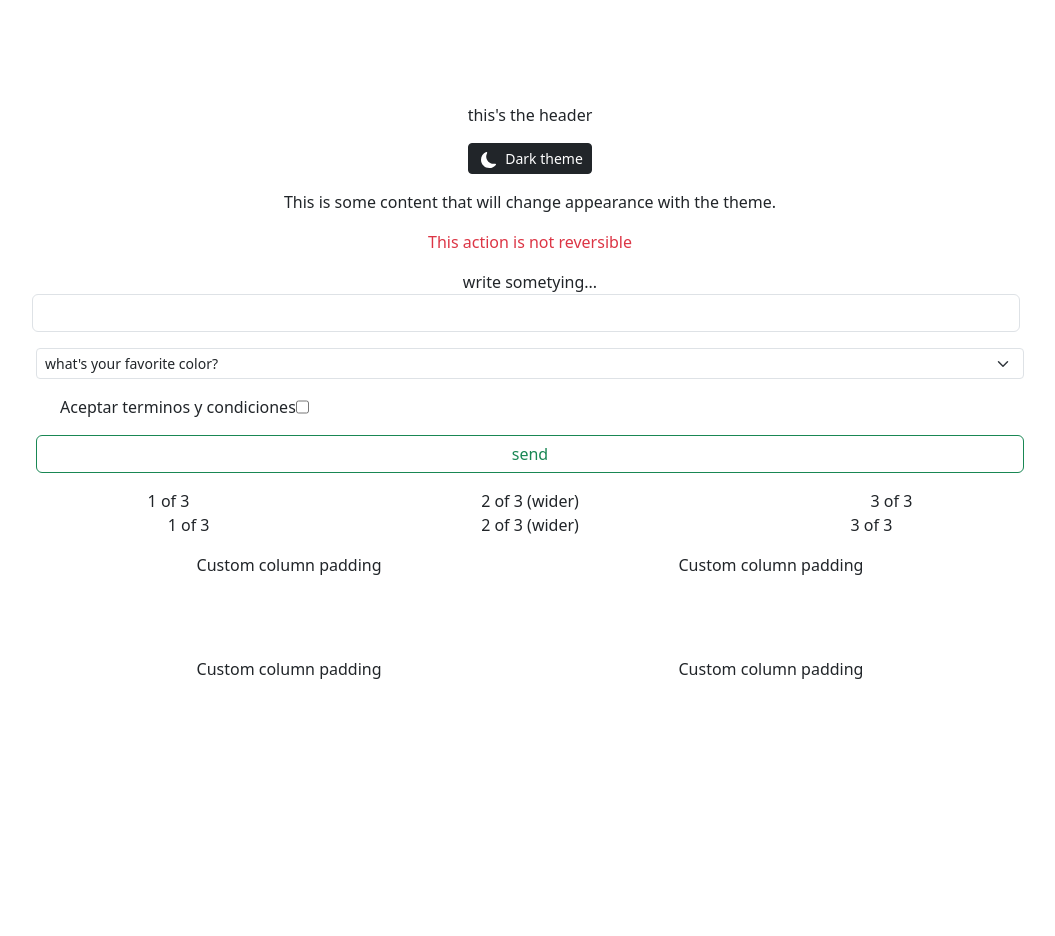
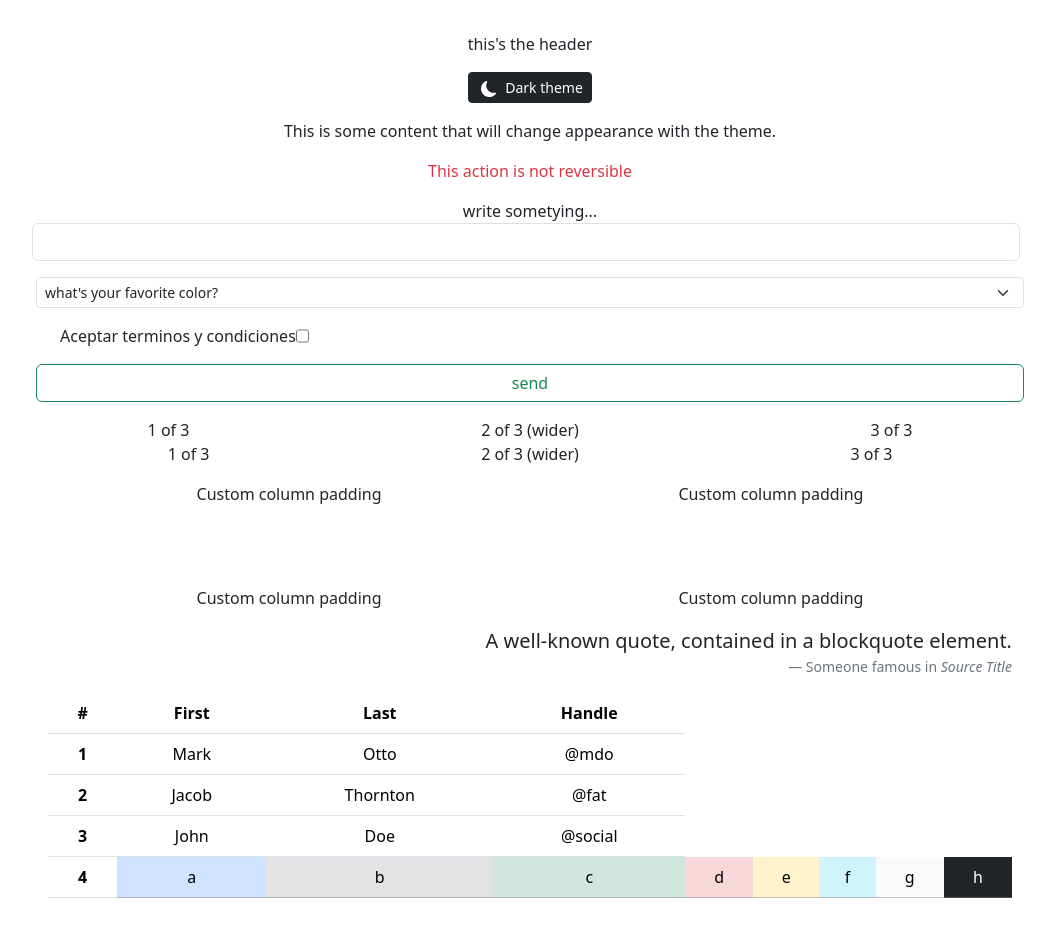
Before and after one commit to MarcoRosselDev/next-js-07, a React (Vite) app in the folder rt/: page / in a window 1280 px wide. Shown: the top 936 px of the page, without its empty margins (110-1165 px from the left). Before the commit the page ends 800 px from the top, so only its background shows below. Built offline with nearby package versions, Linux system fonts and the light colour scheme.

Commit message:
react | formularios controlados | bootrstrap tables

```diff
--- a/rt/src/App.tsx
+++ b/rt/src/App.tsx
@@ -1,6 +1,7 @@
 import './App.css'
 import Header from './components/header/Header'
 import Main from './components/main/Main'
+import Tablas from './components/tablas'
 
 function App() {
 
@@ -59,6 +60,17 @@ function App() {
           </div>
         </div>
       </div>
+      {/* fugure */}
+      <figure className="text-end">
+        <blockquote className="blockquote">
+        <p>A well-known quote, contained in a blockquote element.</p>
+        </blockquote>
+        <figcaption className="blockquote-footer">
+        Someone famous in <cite title="Source Title">Source Title</cite>
+        </figcaption>
+      </figure>
+
+      <Tablas />
     </>
   )
 }
--- /dev/null
+++ b/rt/src/components/Tablas.tsx
@@ -0,0 +1,57 @@
+export default function Tablas() {
+  return (
+    <>
+      {/* tablas
+      * si quieres con intercalacion de color en el background aplicar la clase
+      * table-striped en la etiqueta table junto a la className table, asi:
+      * className="table table-striped"
+      * si quieres las columnas aplicar
+      * table-striped-columns
+      * table-hover esta bien cool, si pasamos el mouse se osucrece el background
+      */}
+      <table className="table table-hover">
+        <thead>
+          <tr>
+            <th scope="col">#</th>
+            <th scope="col">First</th>
+            <th scope="col">Last</th>
+            <th scope="col">Handle</th>
+          </tr>
+        </thead>
+        <tbody>
+          <tr>
+            <th scope="row">1</th>
+            <td>Mark</td>
+            <td>Otto</td>
+            <td>@mdo</td>
+          </tr>
+          <tr>
+            <th scope="row">2</th>
+            <td>Jacob</td>
+            <td>Thornton</td>
+            <td>@fat</td>
+          </tr>
+          <tr>
+            <th scope="row">3</th>
+            <td>John</td>
+            <td>Doe</td>
+            <td>@social</td>
+          </tr>
+          {/* opciones de colores de tablas */}
+          <tr>
+            <th scope="row">4</th>
+            <td className="table-primary">a</td>
+            <td className="table-secondary">b</td>
+            <td className="table-success">c</td>
+            <td className="table-danger">d</td>
+            <td className="table-warning">e</td>
+            <td className="table-info">f</td>
+            <td className="table-light">g</td>
+            <td className="table-dark">h</td>
+          </tr>
+        </tbody>
+      </table>
+
+    </>
+  )
+}
```
